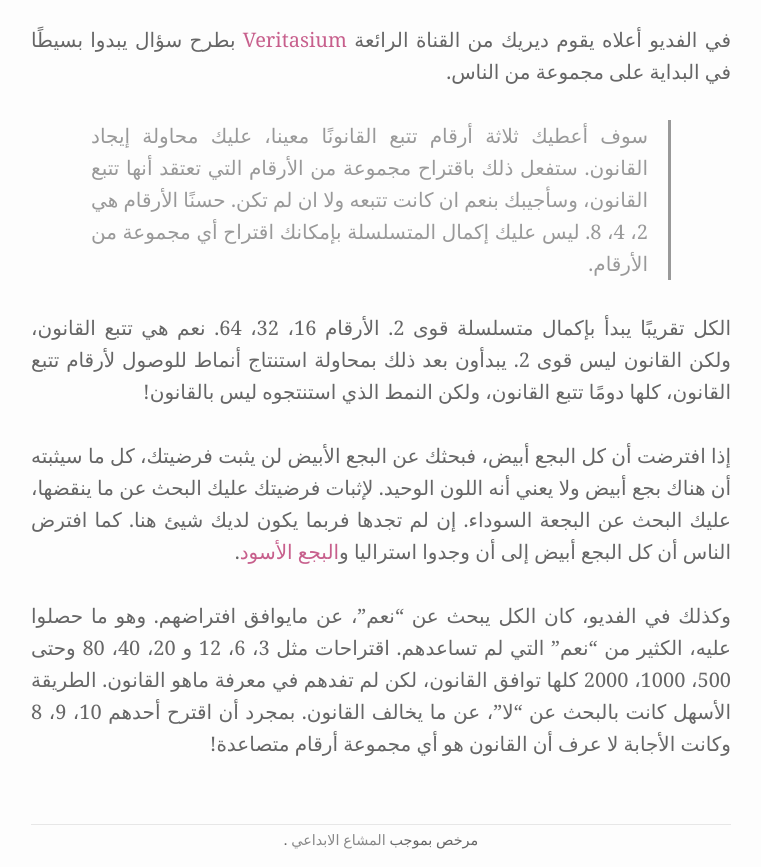
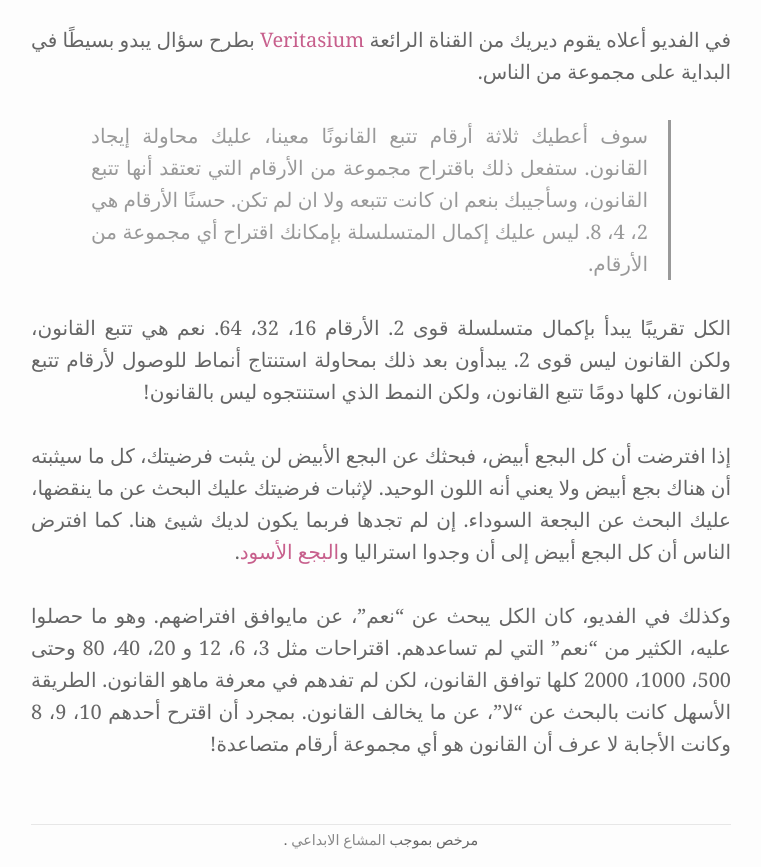
Before and after one commit to githubber/ahmads.github.com, a Jekyll site: the page built from _posts/2014-03-10-look-for-the-black-swan.md, in a window 1280 px wide. Shown: the part 715-1582 px from the top of the page, without its empty margins (259-1020 px from the left). Built offline with Jekyll 4.4.1, drawn with Linux system fonts in a browser that asks for light colours; some web fonts are replaced; Markdown is read by kramdown in place of the engine named in the settings.

```diff
--- a/_posts/2014-03-10-look-for-the-black-swan.md
+++ b/_posts/2014-03-10-look-for-the-black-swan.md
@@ -6,7 +6,7 @@ title: ابحث عن البجعة السوداء
 	<iframe width="640" height="360" src="//www.youtube.com/embed/vKA4w2O61Xo?rel=0" frameborder="0" allowfullscreen></iframe>
 </div>
 
-في الفديو أعلاه يقوم ديريك من القناة الرائعة [Veritasium][ve] بطرح سؤال يبدوا بسيطًا في البداية على مجموعة من الناس.
+في الفديو أعلاه يقوم ديريك من القناة الرائعة [Veritasium][ve] بطرح سؤال يبدو بسيطًا في البداية على مجموعة من الناس.
 >سوف أعطيك ثلاثة أرقام تتبع القانونًا معينا، عليك محاولة إيجاد القانون. ستفعل ذلك باقتراح مجموعة من الأرقام التي تعتقد أنها تتبع القانون، وسأجيبك بنعم ان كانت تتبعه ولا ان لم تكن. حسنًا الأرقام هي 2، 4، 8. ليس عليك إكمال المتسلسلة بإمكانك اقتراح أي مجموعة من الأرقام.
 
  الكل تقريبًا يبدأ بإكمال متسلسلة قوى 2. الأرقام 16، 32، 64. نعم هي تتبع القانون، ولكن القانون ليس قوى 2. يبدأون بعد ذلك بمحاولة استنتاج أنماط للوصول لأرقام تتبع
--- a/css/screen.css
+++ b/css/screen.css
@@ -141,7 +141,7 @@ hr {
 }
 
 .post h3 {
-	margin-bottom: 1.6em;
+	margin-bottom: .7em;
 }
 
 .post h4 {
```
Also changed, not shown: _posts/2014-04-26-what-is-ibeacon.md (added, +22 -0 lines), images/ibeacon.png (added).
